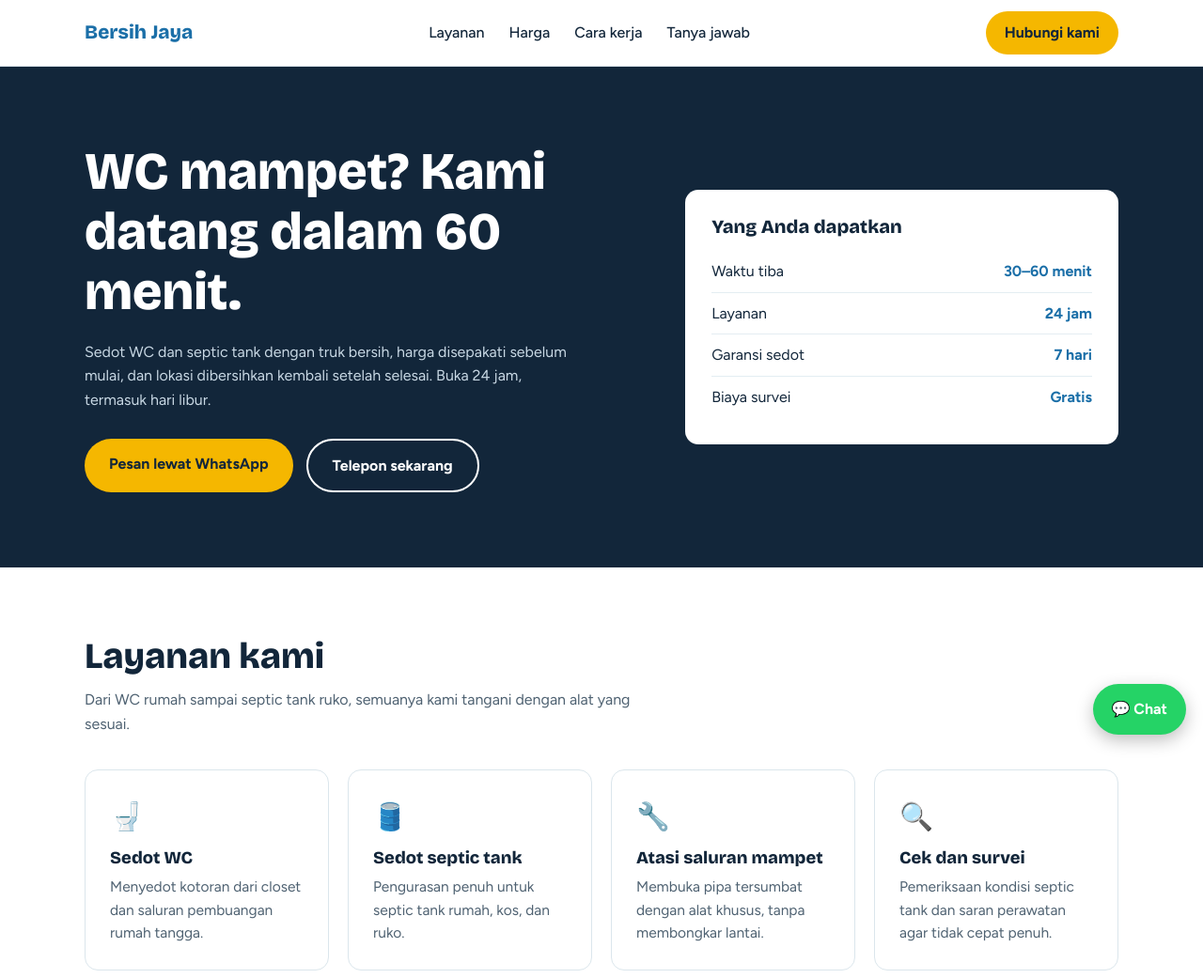
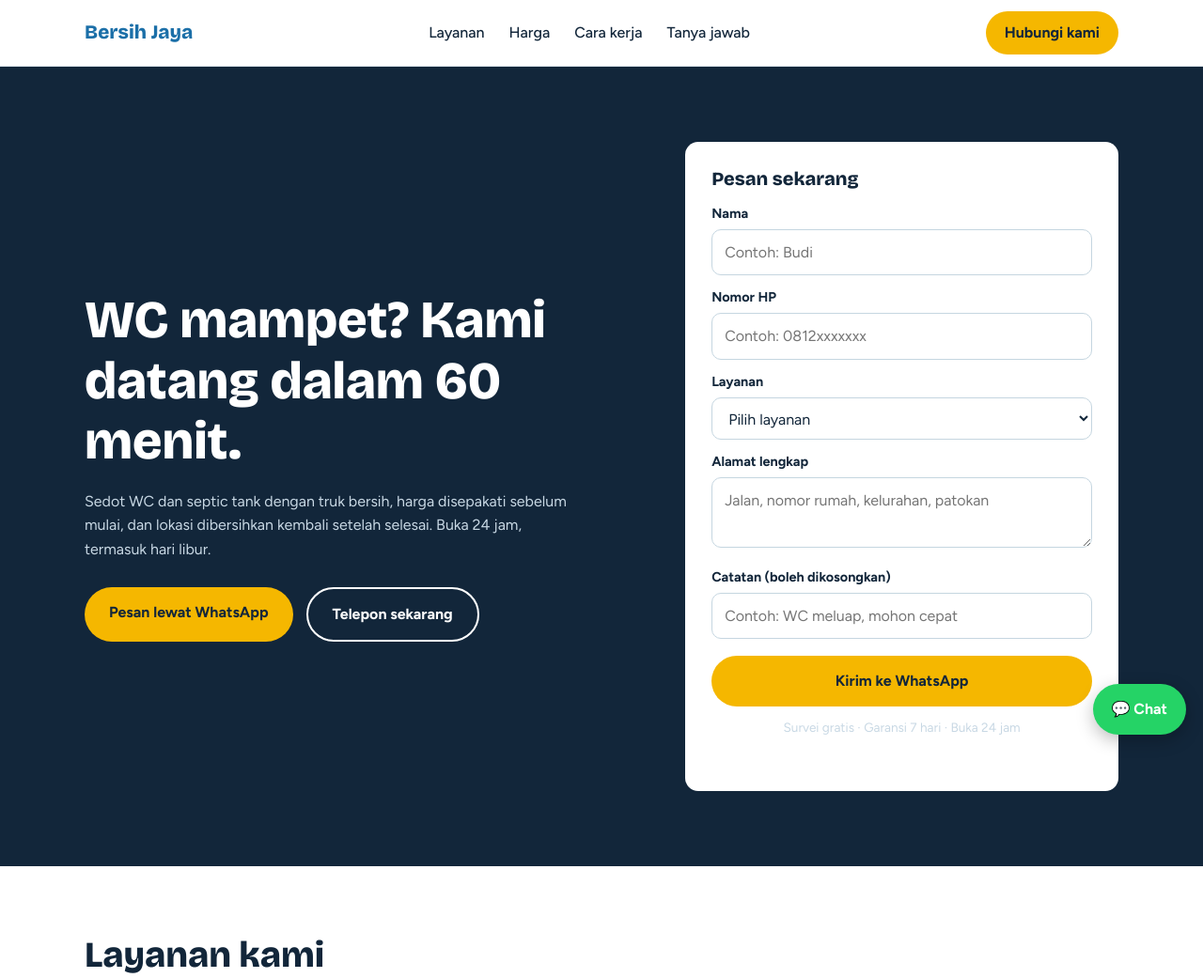
Before and after one commit to hangusotak/landingpage-sedotwc, a plain HTML site: page index.html in a window 1280 px wide. Shown: the top 1041 px of the page at 94% size. Drawn offline with nearby package versions, Linux system fonts and the light colour scheme.

Commit message:
Update index.html

```diff
--- a/index.html
+++ b/index.html
@@ -63,6 +63,14 @@ header{position:sticky;top:0;z-index:10;background:var(--white);border-bottom:1p
 .panel li{list-style:none;padding:9px 0;border-bottom:1px solid #e3edf2;display:flex;justify-content:space-between;gap:12px}
 .panel li:last-child{border:0}
 .panel strong{color:var(--blue)}
+
+/* ===== FORM PEMESANAN (di dalam kotak putih hero) ===== */
+.panel label{display:block;font-weight:700;font-size:.9rem;margin:12px 0 5px}
+.panel input,.panel select,.panel textarea{width:100%;padding:11px 13px;border:1.5px solid #c5d6e0;border-radius:10px;font:inherit;color:var(--navy);background:var(--white)}
+.panel textarea{resize:vertical;min-height:70px}
+.panel input:focus,.panel select:focus,.panel textarea:focus{outline:3px solid var(--sun);border-color:var(--blue)}
+.panel .btn{width:100%;margin-top:18px;border:0;cursor:pointer;font:inherit;font-weight:700}
+.note{margin-top:12px;font-size:.85rem;color:var(--muted);text-align:center}
 
 /* ===== 6. KARTU (dipakai untuk layanan, keunggulan, harga) ===== */
 .grid{display:grid;grid-template-columns:repeat(auto-fit,minmax(240px,1fr));gap:20px}
@@ -144,14 +152,34 @@ footer.site{background:var(--navy);color:#a9bccb;padding:32px 0;text-align:cente
         <a class="btn btn-line" href="tel:+6281234567890">Telepon sekarang</a>
       </div>
     </div>
+    <!-- FORM PEMESANAN: id="form-pesan" dipakai oleh JavaScript di bagian bawah file -->
     <div class="panel">
-      <h3>Yang Anda dapatkan</h3>
-      <ul>
-        <li><span>Waktu tiba</span><strong>30–60 menit</strong></li>
-        <li><span>Layanan</span><strong>24 jam</strong></li>
-        <li><span>Garansi sedot</span><strong>7 hari</strong></li>
-        <li><span>Biaya survei</span><strong>Gratis</strong></li>
-      </ul>
+      <h3>Pesan sekarang</h3>
+      <form id="form-pesan">
+        <label for="nama">Nama</label>
+        <input id="nama" name="nama" type="text" placeholder="Contoh: Budi" required>
+
+        <label for="hp">Nomor HP</label>
+        <input id="hp" name="hp" type="tel" inputmode="tel" placeholder="Contoh: 0812xxxxxxx" required>
+
+        <label for="layanan">Layanan</label>
+        <select id="layanan" name="layanan" required>
+          <option value="">Pilih layanan</option>
+          <option>Sedot WC</option>
+          <option>Sedot septic tank</option>
+          <option>Atasi saluran mampet</option>
+          <option>Cek dan survei</option>
+        </select>
+
+        <label for="alamat">Alamat lengkap</label>
+        <textarea id="alamat" name="alamat" placeholder="Jalan, nomor rumah, kelurahan, patokan" required></textarea>
+
+        <label for="catatan">Catatan (boleh dikosongkan)</label>
+        <input id="catatan" name="catatan" type="text" placeholder="Contoh: WC meluap, mohon cepat">
+
+        <button type="submit" class="btn btn-main">Kirim ke WhatsApp</button>
+      </form>
+      <p class="note">Survei gratis · Garansi 7 hari · Buka 24 jam</p>
     </div>
   </div>
 </div>
@@ -259,5 +287,31 @@ footer.site{background:var(--navy);color:#a9bccb;padding:32px 0;text-align:cente
 
 <a class="wa" href="https://wa.me/6281234567890" aria-label="Chat WhatsApp">💬 Chat</a>
 
+<script>
+/* ===== KIRIM FORM KE WHATSAPP =====
+   Cara kerja: saat tombol ditekan, JavaScript mengambil isi form,
+   menyusunnya menjadi satu pesan, lalu membuka WhatsApp dengan pesan itu. */
+
+// GANTI dengan nomor WhatsApp Anda (62 tanpa 0 di depan)
+const NOMOR_WA = "6281234567890";
+
+document.getElementById("form-pesan").addEventListener("submit", function (e) {
+  e.preventDefault();              // cegah halaman reload
+
+  const f = e.target;              // f = form yang sedang dikirim
+  const pesan =
+    "Halo, saya mau pesan layanan sedot WC.\n\n" +
+    "Nama: " + f.nama.value.trim() + "\n" +
+    "No. HP: " + f.hp.value.trim() + "\n" +
+    "Layanan: " + f.layanan.value + "\n" +
+    "Alamat: " + f.alamat.value.trim() + "\n" +
+    "Catatan: " + (f.catatan.value.trim() || "-");
+
+  // encodeURIComponent mengubah teks agar aman dipakai di dalam link
+  const url = "https://wa.me/" + NOMOR_WA + "?text=" + encodeURIComponent(pesan);
+
+  window.open(url, "_blank");      // buka WhatsApp di tab baru
+});
+</script>
 </body>
 </html>
```
